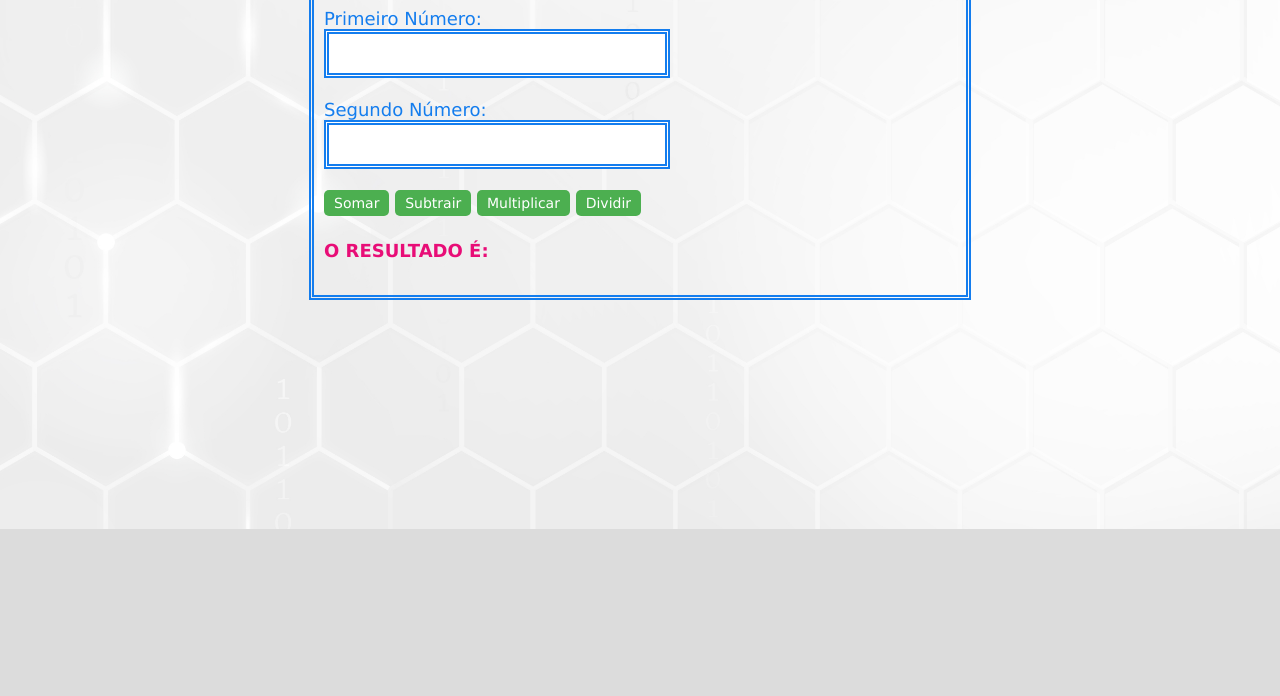
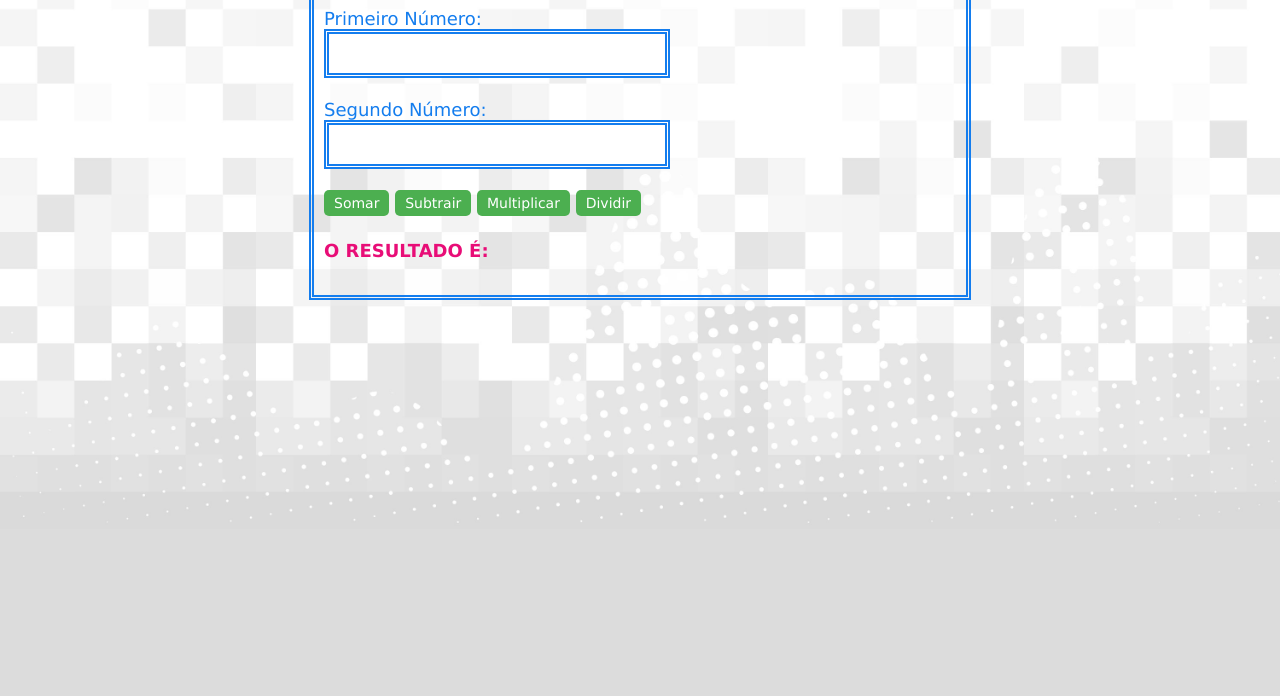
Before and after one commit to PECGranella/calculadora, a plain HTML site: page index.html in a window 1280 px wide. Shown: the part 104-800 px from the top of the page. Drawn offline with Linux system fonts and the light colour scheme.

Commit message:
alteração imagem de fundo

```diff
--- a/style.css
+++ b/style.css
@@ -1,7 +1,7 @@
 /* Definindo o estilo de todo o corpo da página */
 body {
     background-color: gainsboro;
-    background-image: url('img/rm380-11.jpg'); /* Define a imagem de fundo para o corpo da página.  */
+    background-image: url('img/872.jpg'); /* Define a imagem de fundo para o corpo da página.  */
     background-repeat: no-repeat;  /* Evita que a imagem de fundo se repita, garantindo que ela apareça apenas uma vez. */
     background-size: cover;  /* Redimensiona a imagem de fundo para cobrir todo o corpo da página, mesmo que parte da imagem seja cortada. */
     background-position: center;  /* Centraliza a imagem de fundo na página. */
```
